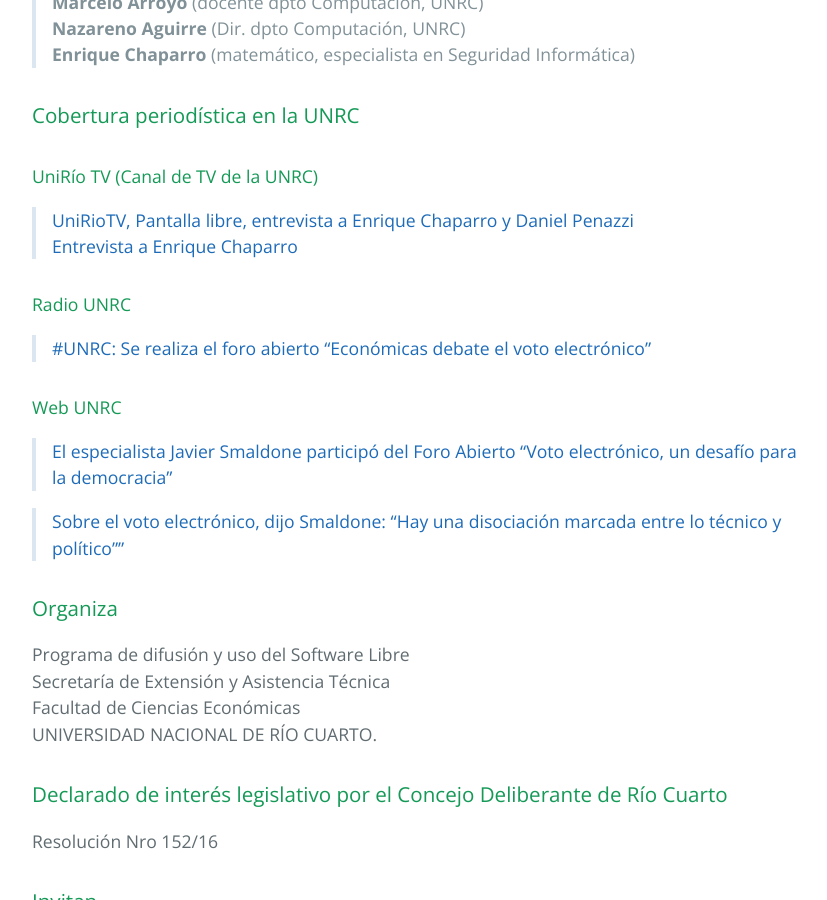
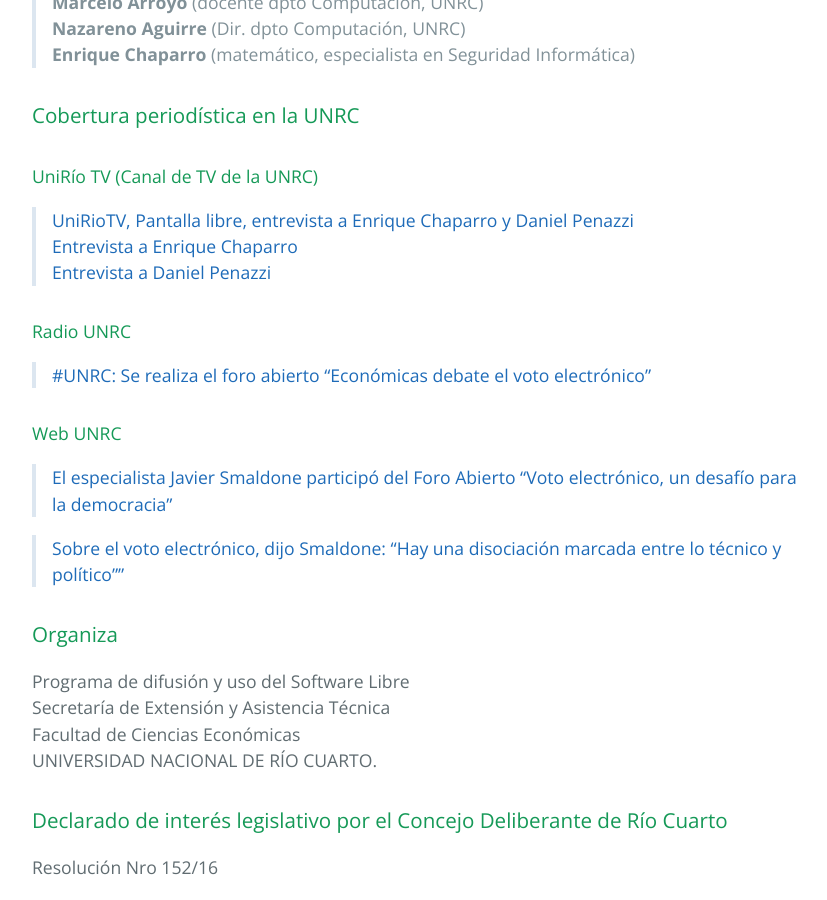
Before and after one commit to pewen/evoto, a Jekyll site: the page built from index.md, in a window 1280 px wide and 900 px high, scrolled down 1074 px. Shown: the whole window, without its empty margins (192-1019 px from the left). Built offline with Jekyll 4.4.1, drawn with Linux system fonts in a browser that asks for light colours.

Commit message:
minor changes

```diff
--- a/index.md
+++ b/index.md
@@ -24,6 +24,7 @@
 #### UniRío TV (Canal de TV de la UNRC)
 > [UniRioTV, Pantalla libre, entrevista a Enrique Chaparro y Daniel Penazzi](https://www.youtube.com/watch?v=OhYTRBVWfiE)
 > [Entrevista a Enrique Chaparro](https://www.youtube.com/watch?v=6ItmBiltW9M)
+> [Entrevista a Daniel Penazzi](https://www.youtube.com/watch?v=4O9_wlHPfr0)
 
 #### Radio UNRC
 > [#UNRC: Se realiza el foro abierto “Económicas debate el voto electrónico”](https://soundcloud.com/radiounrc/unrc-se-realiza-el-foro-abierto-economicas-debate-el-voto-electronico)
```
Also changed, not shown: 1 other file.
